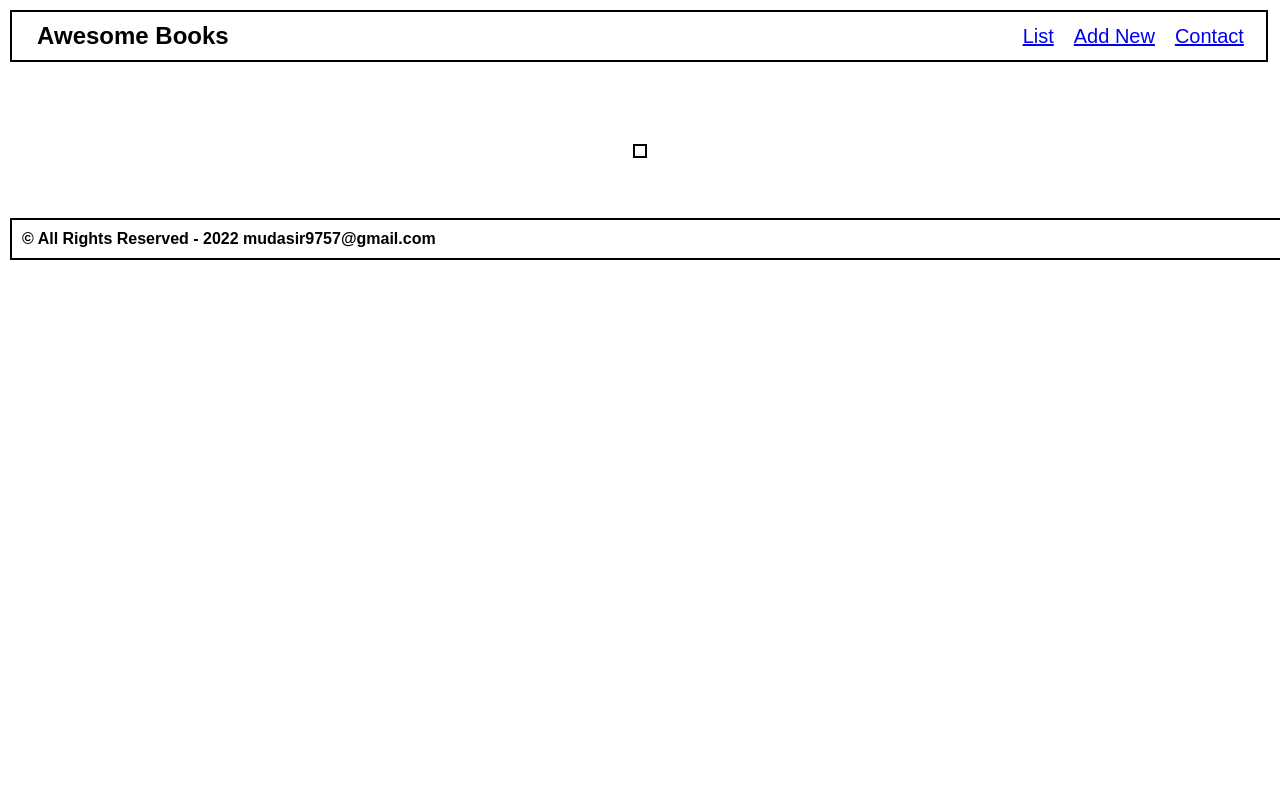
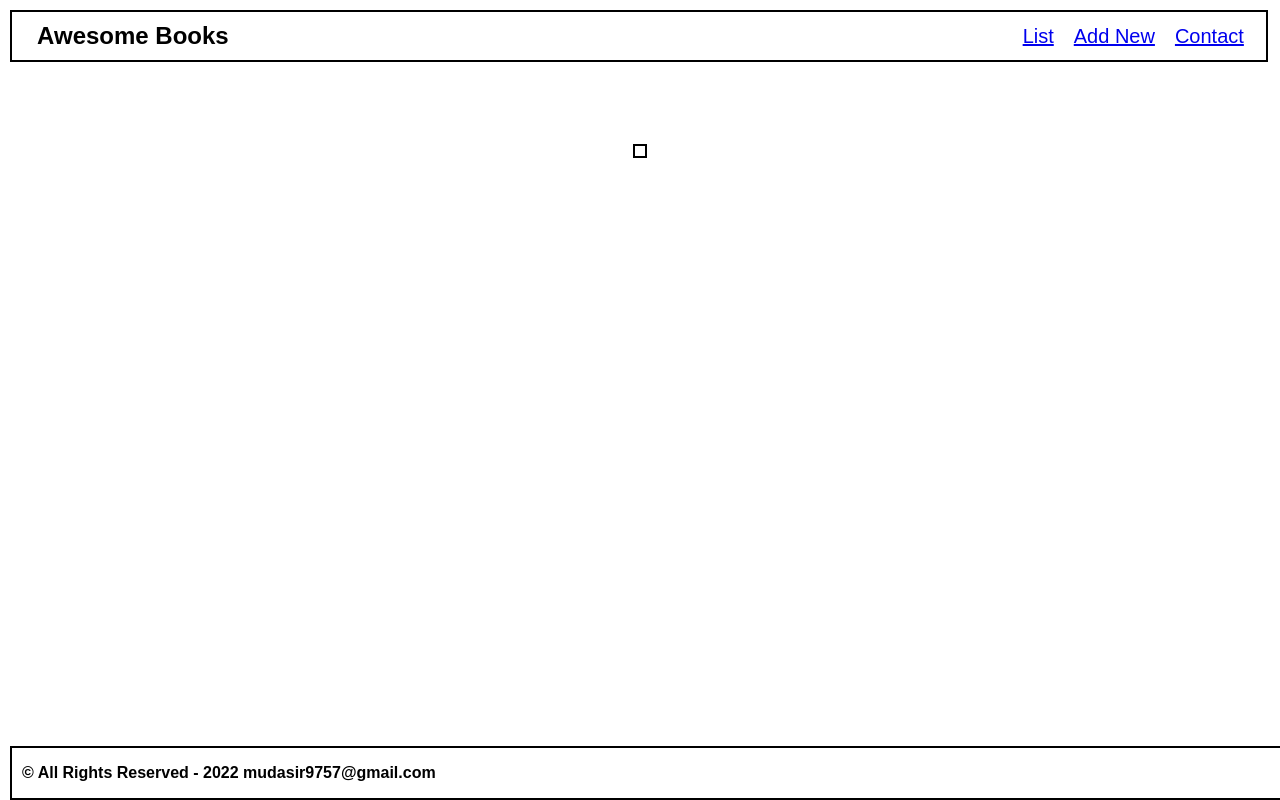
Before and after one commit to RichardChileya/Awesome-Books, a website: page index.html in a window 1280 px wide. Drawn offline with Linux system fonts and the light colour scheme.

Commit message:
Add more styles to footer stick on bottom

```diff
--- a/index.html
+++ b/index.html
@@ -48,14 +48,11 @@
                 <li>Our Address: Streetname 22, 84503 City, Country</li>
             </ul>
         </section>
-        <footer class="footer">
-            <h4> © All Rights Reserved - 2022 mudasir9757@gmail.com</h4>
-        </footer>
-
     </main>
-
     <script defer src="script.js"></script>
-
 </body>
+<footer class="footer">
+  <h4> © All Rights Reserved - 2022 mudasir9757@gmail.com</h4>
+</footer>
 
 </html>
--- a/style.css
+++ b/style.css
@@ -2,6 +2,10 @@
   padding: 0;
   margin: 0;
   font-family: 'Comic Sans', sans-serif;
+}
+
+body {
+  margin-bottom: 50px;
 }
 
 button {
@@ -131,13 +135,21 @@ main {
 
 .footer {
   display: flex;
-  width: 98%;
+  width: 100%;
   border: 2px solid black;
   margin: 10px;
   padding: 10px;
+  position: fixed;
+  height: 30px;
+  bottom: 0;
+  left: 0;
+  right: 0;
+  margin-bottom: 0;
+  align-items: center;
 }
 
 .footer .h4 {
   padding: 10px;
   margin: 10px;
+  text-align: center;
 }
```
